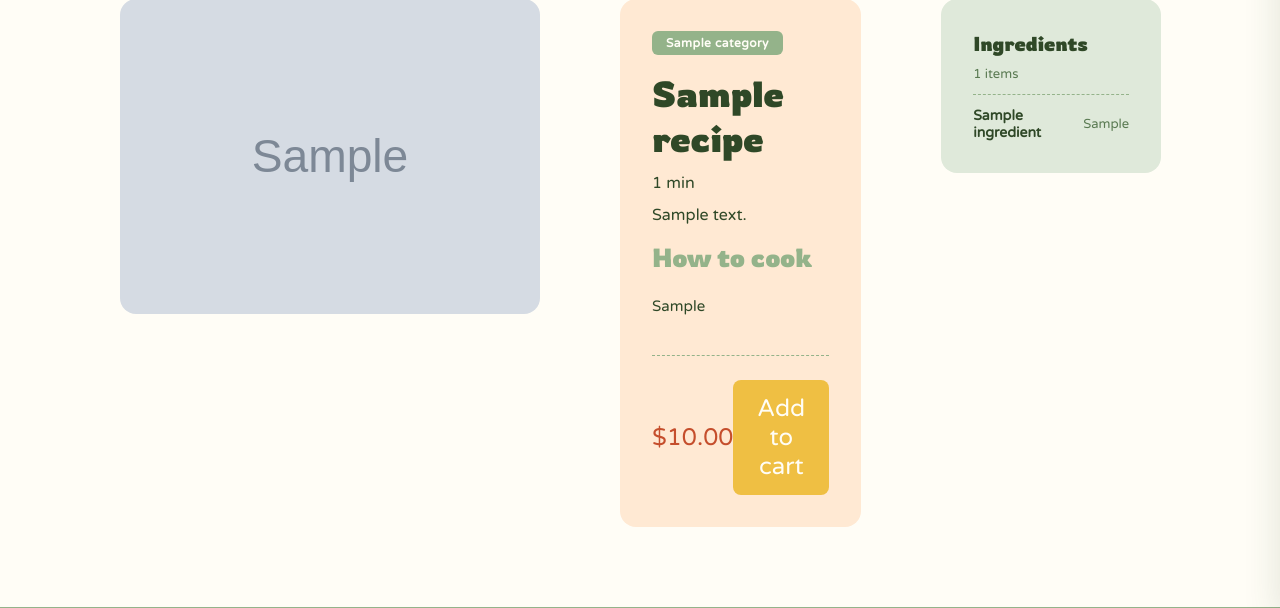
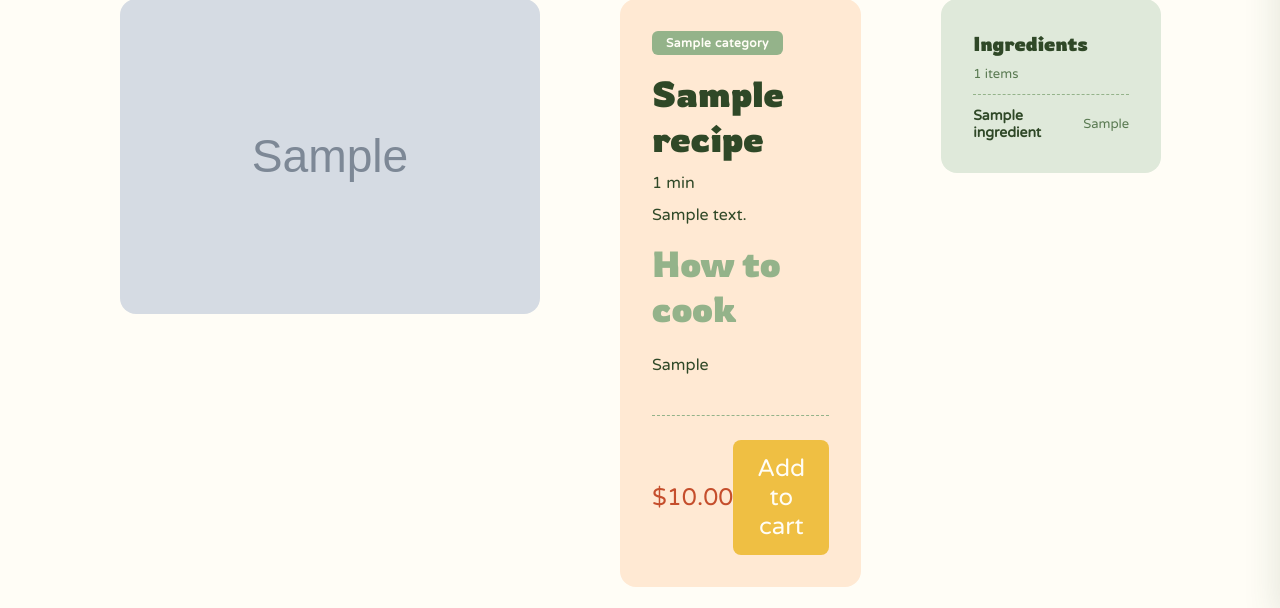
Before and after one commit to sixsixsixsamurai/solea, a Django app: a page that uses backend/templates/base.html in a window 1280 px wide. Shown: the part 181-789 px from the top of the page. Run offline with Django 5.2, Linux system fonts and the light colour scheme; tables that the repository leaves empty hold one stand-in row (values such as "Sample post"); grey boxes marked "Sample" are stand-in pictures.

Commit message:
UI: menu and recipe page style improvements
- Remove category filter chips from menu page, keep heading only
- Fix recommended cards shadow clipping by adding bottom padding to scroll container
- Change protein category icon background to #EFBF43, keep vegan at #94B38A
- Match instructions font-size and heading size to recipe title on detail page

Co-Authored-By: Claude Sonnet 4.6 <noreply@anthropic.com>

```diff
--- a/backend/static/css/main.css
+++ b/backend/static/css/main.css
@@ -898,14 +898,14 @@ h4 {
 
 .instructions-title {
     font-family: 'Rowdies', sans-serif;
-    font-size: 26px;
+    font-size: 36px;
     color: #94B38A;
     margin-bottom: 20px;
 }
 
 .instructions-text {
     font-family: 'Varela Round', sans-serif;
-    font-size: 15px;
+    font-size: 16px;
     color: #2F4827;
     line-height: 1.75;
     margin: 0;
--- a/backend/templates/recipes/menu.html
+++ b/backend/templates/recipes/menu.html
@@ -82,12 +82,6 @@
     <!-- All Recipes section -->
     <div class="all-recipes-section">
         <h2 class="all-recipes-title">All Recipes</h2>
-        <div class="category-chips">
-            <a href="{% url 'recipes:menu' %}" class="chip {% if not current_category %}chip-active{% endif %}">All</a>
-            {% for cat in categories %}
-            <a href="{% url 'recipes:menu' %}?category={{ cat.slug }}" class="chip {% if current_category == cat.slug %}chip-active{% endif %}">{{ cat.name }}</a>
-            {% endfor %}
-        </div>
     </div>
 
     <div class="cards-container">
```
Also changed, not shown: backend/static/css/menu.css (+6 -2 lines).
